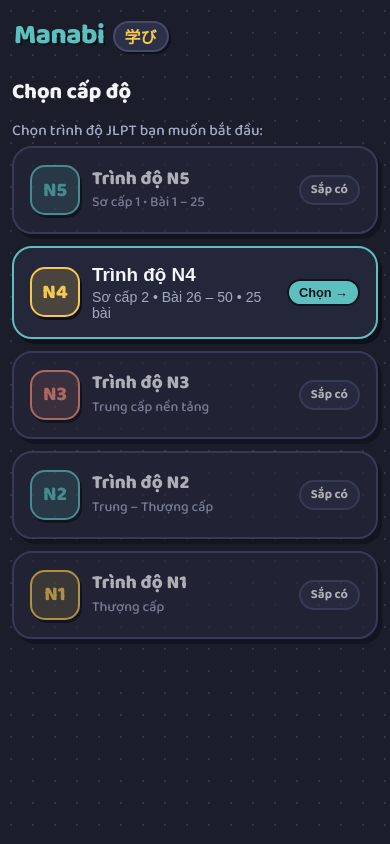
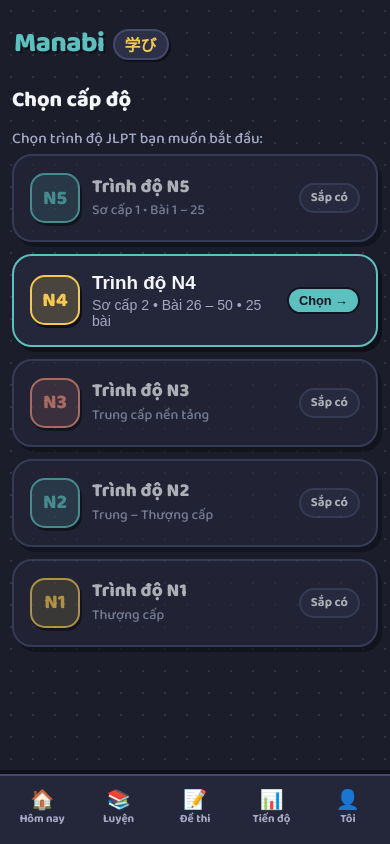
Before and after one commit to alxisngn/manabi, a plain HTML site: page index.html in a window 390 px wide. Drawn offline with Linux system fonts and the light colour scheme.

Commit message:
fix(mobile): hide desktop sidebar toggle on mobile and add iOS safe-area padding

```diff
--- a/css/style.css
+++ b/css/style.css
@@ -853,3 +853,35 @@ body[data-onboard="1"] .app-shell {
     justify-content: center;
   }
 }
+/* === Fix Mobile Bottom Nav & iOS Safe Area === */
+@media (max-width: 767px) {
+  .sidebar-head {
+    display: none !important;
+  }
+
+  .bottom-nav {
+    display: flex !important;
+    flex-wrap: nowrap !important;
+    align-items: center;
+    justify-content: space-around;
+    padding-bottom: max(8px, env(safe-area-inset-bottom));
+  }
+
+  .bottom-nav .nav-tab {
+    flex: 1 1 0;
+    min-width: 0;
+    padding: 6px 2px;
+  }
+
+  /* Tránh tai thỏ / Dynamic Island khi mở PWA trên iPhone */
+  header,
+  .top-bar,
+  .app-header {
+    padding-top: max(12px, env(safe-area-inset-top)) !important;
+  }
+
+  body {
+    padding-top: env(safe-area-inset-top);
+    padding-bottom: calc(74px + env(safe-area-inset-bottom));
+  }
+}
--- a/sw.js
+++ b/sw.js
@@ -1,4 +1,4 @@
-const V = 'v13';
+const V = 'v14';
 const CACHE = `manabi-${V}`;
 const FONT_CACHE = `manabi-fonts-${V}`;
 
```
